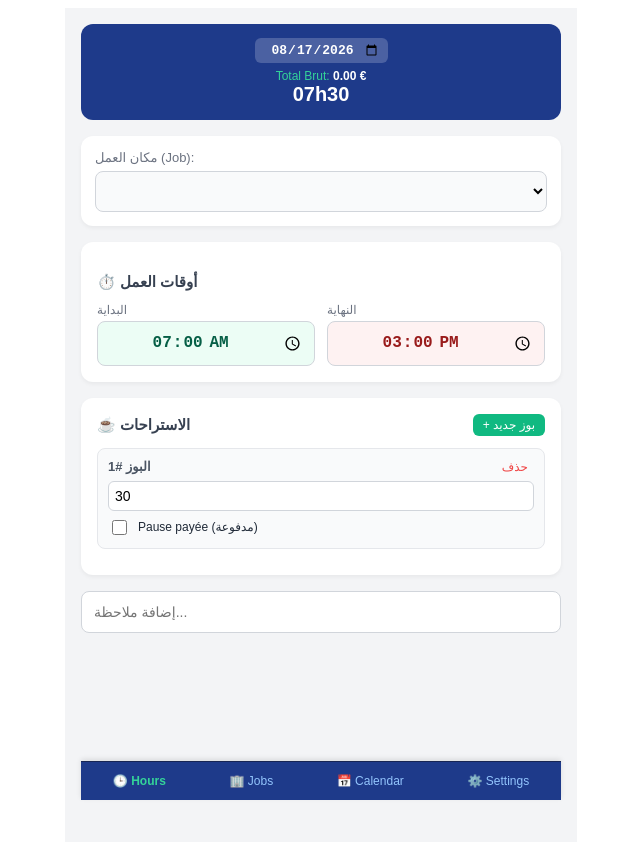
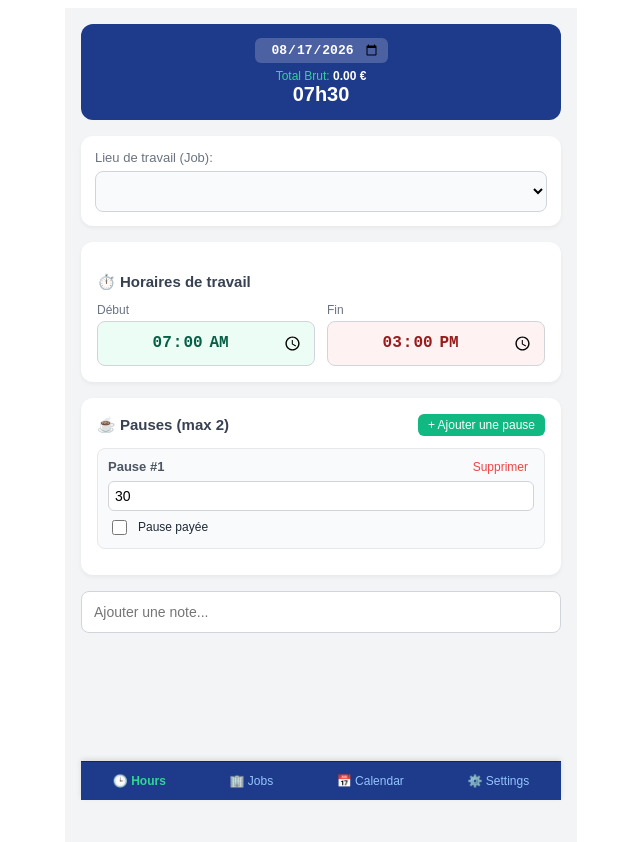
Before and after one commit to NminaN85/Monshift, a Next.js app: page / in a window 1280 px wide. Shown: the top 842 px of the page, without its empty margins (319-959 px from the left). Built offline with nearby package versions, Linux system fonts and the light colour scheme.

Commit message:
Add multilingual support for page texts

```diff
--- a/src/app/page.tsx
+++ b/src/app/page.tsx
@@ -15,7 +15,47 @@ interface Job {
   color: string;
 }
 
+const pageTexts: Record<string, any> = {
+  fr: {
+    jobLabel: "Lieu de travail (Job):",
+    workTimes: "⏱️ Horaires de travail",
+    start: "Début",
+    end: "Fin",
+    breaks: "☕ Pauses (max 2)",
+    addBreak: "+ Ajouter une pause",
+    breakNum: "Pause #",
+    delete: "Supprimer",
+    paidBreak: "Pause payée",
+    notePlaceholder: "Ajouter une note...",
+  },
+  en: {
+    jobLabel: "Workplace (Job):",
+    workTimes: "⏱️ Work Hours",
+    start: "Start",
+    end: "End",
+    breaks: "☕ Breaks (max 2)",
+    addBreak: "+ Add break",
+    breakNum: "Break #",
+    delete: "Delete",
+    paidBreak: "Paid break",
+    notePlaceholder: "Add a note...",
+  },
+  ar: {
+    jobLabel: "مكان العمل (Job):",
+    workTimes: "⏱️ أوقات العمل",
+    start: "البداية",
+    end: "النهاية",
+    breaks: "☕ الاستراحات (حد أقصى 2)",
+    addBreak: "+ بوز جديد",
+    breakNum: "البوز #",
+    delete: "حذف",
+    paidBreak: "Pause payée (مدفوعة)",
+    notePlaceholder: "إضافة ملاحظة...",
+  }
+};
+
 export default function Home() {
+  const [lang, setLang] = useState("fr");
   const [selectedDate, setSelectedDate] = useState("2026-08-17");
   const [startTime, setStartTime] = useState("07:00");
   const [endTime, setEndTime] = useState("15:00");
@@ -25,6 +65,9 @@ export default function Home() {
   const [selectedJobId, setSelectedJobId] = useState<string>("");
 
   useEffect(() => {
+    const savedLang = localStorage.getItem("monshift_lang");
+    if (savedLang) setLang(savedLang);
+
     const savedJobs = localStorage.getItem("monshift_jobs");
     if (savedJobs) {
       const parsedJobs = JSON.parse(savedJobs);
@@ -32,6 +75,8 @@ export default function Home() {
       if (parsedJobs.length > 0) setSelectedJobId(parsedJobs[0].id);
     }
   }, []);
+
+  const t = pageTexts[lang] || pageTexts["fr"];
 
   const calculateTotals = () => {
     const [startH, startM] = startTime.split(":").map(Number);
@@ -83,8 +128,9 @@ export default function Home() {
   };
 
   return (
-    <main style={{ maxWidth: "480px", margin: "0 auto", padding: "16px", fontFamily: "sans-serif", paddingBottom: "90px", background: "#f3f4f6", minHeight: "100vh" }}>
-      <header style={{ background: "#1e3a8a", color: "white", padding: "14px", borderRadius: "12px", textAlign: "center", marginBottom: "16px", borderLeft: currentJob ? `6px solid ${currentJob.color}` : "none" }}>
+    <main style={{ maxWidth: "480px", margin: "0 auto", padding: "16px", fontFamily: "sans-serif", paddingBottom: "90px", background: "#f3f4f6", minHeight: "100vh", direction: lang === "ar" ? "rtl" : "ltr" }}>
+
+      <header style={{ background: "#1e3a8a", color: "white", padding: "14px", borderRadius: "12px", textAlign: "center", marginBottom: "16px", borderLeft: currentJob && lang !== "ar" ? `6px solid ${currentJob.color}` : "none", borderRight: currentJob && lang === "ar" ? `6px solid ${currentJob.color}` : "none" }}>
         <div style={{ marginBottom: "6px" }}>
           <input
             type="date"
@@ -98,7 +144,7 @@ export default function Home() {
       </header>
 
       <section style={{ background: "white", padding: "14px", borderRadius: "12px", boxShadow: "0 2px 4px rgba(0,0,0,0.05)", marginBottom: "16px" }}>
-        <label style={{ fontSize: "13px", color: "#6b7280", display: "block", marginBottom: "6px" }}>مكان العمل (Job):</label>
+        <label style={{ fontSize: "13px", color: "#6b7280", display: "block", marginBottom: "6px" }}>{t.jobLabel}</label>
         <select
           value={selectedJobId}
           onChange={(e) => setSelectedJobId(e.target.value)}
@@ -113,46 +159,77 @@ export default function Home() {
       </section>
 
       <section style={{ background: "white", padding: "16px", borderRadius: "12px", boxShadow: "0 2px 4px rgba(0,0,0,0.05)", marginBottom: "16px" }}>
-        <h3 style={{ fontSize: "15px", marginBottom: "12px", color: "#374151" }}>⏱️ أوقات العمل</h3>
+        <h3 style={{ fontSize: "15px", marginBottom: "12px", color: "#374151" }}>{t.workTimes}</h3>
         <div style={{ display: "flex", gap: "12px", justifyContent: "space-between" }}>
           <div style={{ flex: 1 }}>
-            <label style={{ fontSize: "12px", color: "#6b7280", display: "block", marginBottom: "4px" }}>البداية</label>
-            <input type="time" value={startTime} onChange={(e) => setStartTime(e.target.value)} style={{ width: "100%", padding: "10px", borderRadius: "8px", border: "1px solid #d1d5db", fontSize: "16px", textAlign: "center", background: "#ecfdf5", color: "#065f46", fontWeight: "bold", boxSizing: "border-box" }} />
+            <label style={{ fontSize: "12px", color: "#6b7280", display: "block", marginBottom: "4px" }}>{t.start}</label>
+            <input
+              type="time"
+              value={startTime}
+              onChange={(e) => setStartTime(e.target.value)}
+              style={{ width: "100%", padding: "10px", borderRadius: "8px", border: "1px solid #d1d5db", fontSize: "16px", textAlign: "center", background: "#ecfdf5", color: "#065f46", fontWeight: "bold", boxSizing: "border-box" }}
+            />
           </div>
           <div style={{ flex: 1 }}>
-            <label style={{ fontSize: "12px", color: "#6b7280", display: "block", marginBottom: "4px" }}>النهاية</label>
-            <input type="time" value={endTime} onChange={(e) => setEndTime(e.target.value)} style={{ width: "100%", padding: "10px", borderRadius: "8px", border: "1px solid #d1d5db", fontSize: "16px", textAlign: "center", background: "#fef2f2", color: "#991b1b", fontWeight: "bold", boxSizing: "border-box" }} />
+            <label style={{ fontSize: "12px", color: "#6b7280", display: "block", marginBottom: "4px" }}>{t.end}</label>
+            <input
+              type="time"
+              value={endTime}
+              onChange={(e) => setEndTime(e.target.value)}
+              style={{ width: "100%", padding: "10px", borderRadius: "8px", border: "1px solid #d1d5db", fontSize: "16px", textAlign: "center", background: "#fef2f2", color: "#991b1b", fontWeight: "bold", boxSizing: "border-box" }}
+            />
           </div>
         </div>
       </section>
 
       <section style={{ background: "white", padding: "16px", borderRadius: "12px", boxShadow: "0 2px 4px rgba(0,0,0,0.05)", marginBottom: "16px" }}>
         <div style={{ display: "flex", justifyContent: "space-between", alignItems: "center", marginBottom: "12px" }}>
-          <h3 style={{ fontSize: "15px", color: "#374151", margin: 0 }}>☕ الاستراحات</h3>
+          <h3 style={{ fontSize: "15px", color: "#374151", margin: 0 }}>{t.breaks}</h3>
           {breaks.length < 2 && (
-            <button onClick={addBreak} style={{ background: "#10b981", color: "white", border: "none", padding: "4px 10px", borderRadius: "6px", fontSize: "12px", cursor: "pointer" }}>+ بوز جديد</button>
+            <button onClick={addBreak} style={{ background: "#10b981", color: "white", border: "none", padding: "4px 10px", borderRadius: "6px", fontSize: "12px", cursor: "pointer" }}>
+              {t.addBreak}
+            </button>
           )}
         </div>
 
         {breaks.map((b, index) => (
           <div key={index} style={{ background: "#f9fafb", padding: "10px", borderRadius: "8px", marginBottom: "10px", border: "1px solid #e5e7eb" }}>
             <div style={{ display: "flex", justifyContent: "space-between", alignItems: "center", marginBottom: "6px" }}>
-              <span style={{ fontSize: "13px", fontWeight: "bold", color: "#4b5563" }}>البوز #{index + 1}</span>
-              <button onClick={() => removeBreak(index)} style={{ background: "transparent", border: "none", color: "#ef4444", fontSize: "12px", cursor: "pointer" }}>حذف</button>
+              <span style={{ fontSize: "13px", fontWeight: "bold", color: "#4b5563" }}>{t.breakNum}{index + 1}</span>
+              <button onClick={() => removeBreak(index)} style={{ background: "transparent", border: "none", color: "#ef4444", fontSize: "12px", cursor: "pointer" }}>{t.delete}</button>
             </div>
+
             <div style={{ marginBottom: "6px" }}>
-              <input type="number" placeholder="المدة بالدقائق" value={b.duration} onChange={(e) => updateBreak(index, "duration", Number(e.target.value))} style={{ width: "100%", padding: "6px", borderRadius: "6px", border: "1px solid #d1d5db", fontSize: "14px", boxSizing: "border-box" }} />
+              <input
+                type="number"
+                placeholder="Minutes"
+                value={b.duration}
+                onChange={(e) => updateBreak(index, "duration", Number(e.target.value))}
+                style={{ width: "100%", padding: "6px", borderRadius: "6px", border: "1px solid #d1d5db", fontSize: "14px", boxSizing: "border-box" }}
+              />
             </div>
+
             <label style={{ display: "flex", alignItems: "center", gap: "8px", fontSize: "12px", cursor: "pointer", color: "#1f2937" }}>
-              <input type="checkbox" checked={b.isPaid} onChange={(e) => updateBreak(index, "isPaid", e.target.checked)} style={{ width: "15px", height: "15px", accentColor: "#10b981" }} />
-              <span>Pause payée (مدفوعة)</span>
+              <input
+                type="checkbox"
+                checked={b.isPaid}
+                onChange={(e) => updateBreak(index, "isPaid", e.target.checked)}
+                style={{ width: "15px", height: "15px", accentColor: "#10b981" }}
+              />
+              <span>{t.paidBreak}</span>
             </label>
           </div>
         ))}
       </section>
 
       <div style={{ marginBottom: "20px" }}>
-        <input type="text" placeholder="إضافة ملاحظة..." value={notes} onChange={(e) => setNotes(e.target.value)} style={{ width: "100%", padding: "12px", borderRadius: "8px", border: "1px solid #d1d5db", fontSize: "14px", boxSizing: "border-box", background: "white" }} />
+        <input
+          type="text"
+          placeholder={t.notePlaceholder}
+          value={notes}
+          onChange={(e) => setNotes(e.target.value)}
+          style={{ width: "100%", padding: "12px", borderRadius: "8px", border: "1px solid #d1d5db", fontSize: "14px", boxSizing: "border-box", background: "white" }}
+        />
       </div>
 
       <BottomNav active="hours" />
```
